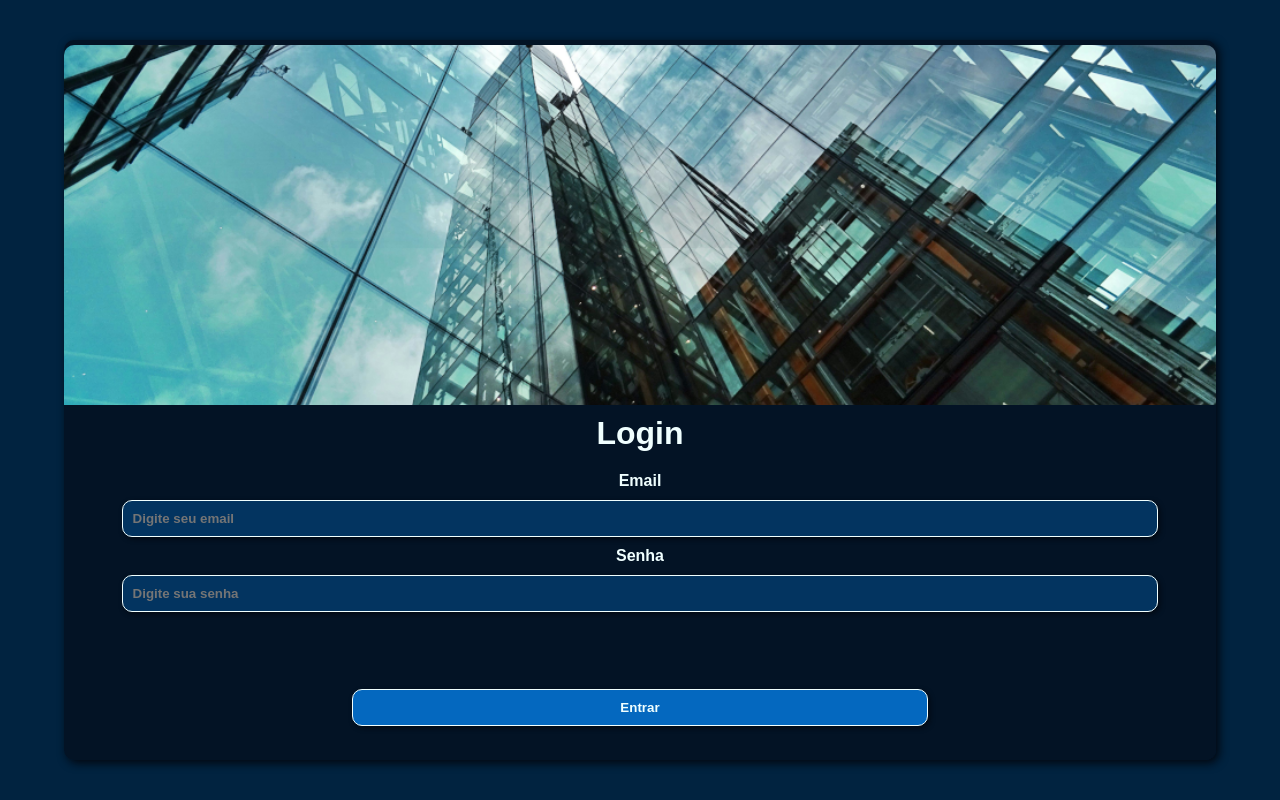
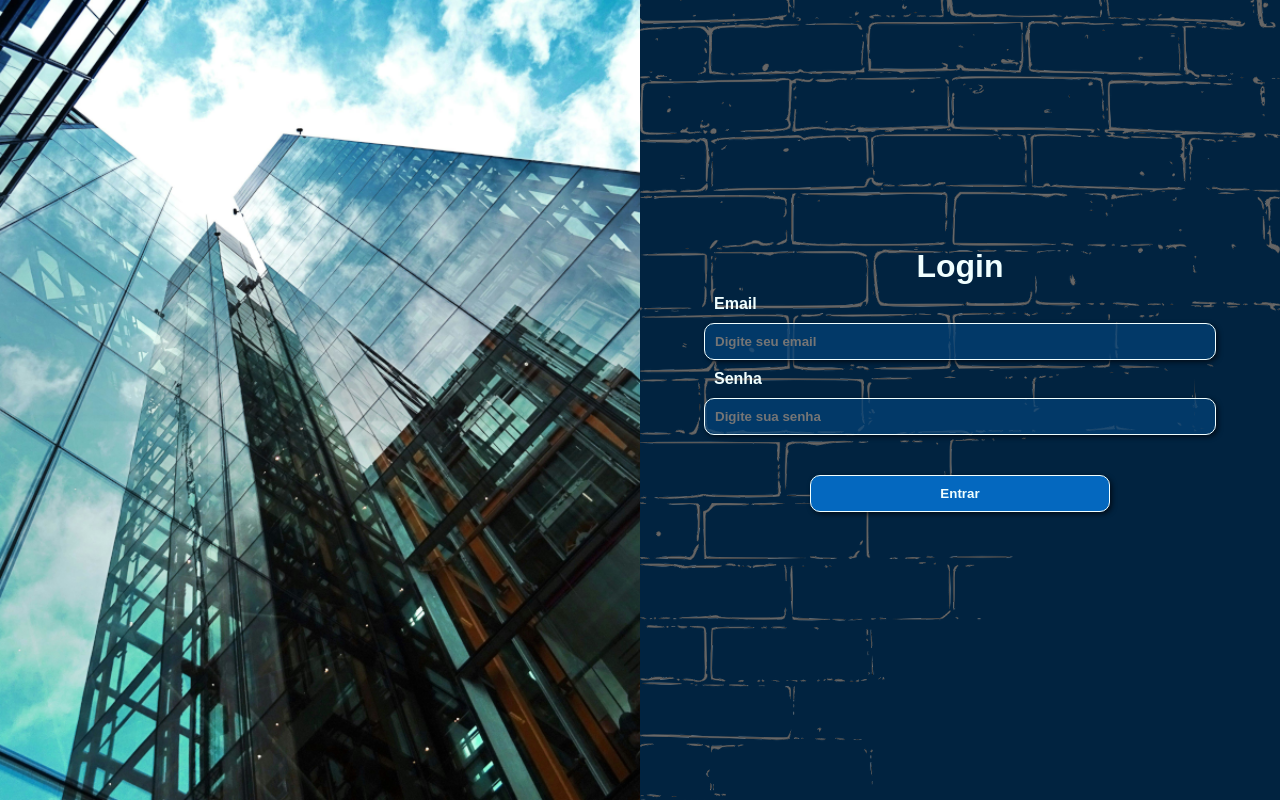
Before and after one commit to Jefersonboaventura/htmlcss, a PHP site: page / in a window 1280 px wide. Run offline with PHP 8.4, Linux system fonts and the light colour scheme.

Commit message:
atualizei versão do landscape media query

```diff
--- a/mediaquerie/ex026/desafio-mq/estilos/landscape.css
+++ b/mediaquerie/ex026/desafio-mq/estilos/landscape.css
@@ -13,44 +13,33 @@
     box-sizing: border-box;
     font-family: Arial, Helvetica, sans-serif;
 }
+
 #container{
+    height: 100vh;
+    width: 100vw;
+    background-color: #0468BF;
     display: flex;
-    flex-direction: column;
-    justify-content: center;
-    align-items: center;
-    width: 100vw;
-    height: 100vh;
-    background-color: var(--cor-principal);
-}
-#imagem{
-    background: var(--cor-principal) url(../imagens/predio2.png) no-repeat center center;
-    background-size: cover;
-    width: 100%;
-    height: 50%;
-    border-radius: 10px 10px 0px 0px;
-    background-color: #03060dc5;
-}
-#principal{
-    display: flex;
-    justify-content: center;
-    align-items: center;
-    background-color: var(--cor-principal);
-    width: 100vw;
-    height: 90vh;
-    min-height: 500px;
+    justify-content: end;
 }
 
-.caixa-login{
+#principal{
+    height: 100vh;
+    width: 50vw;
+    background: var(--cor-principal) url(../imagens/bricks-147309_1280.png) no-repeat center center;
+    background-size: cover;
     display: flex;
     flex-direction: column;
     align-items: center;
     justify-content: center;
-    width: 90vw;
-    height: 100%;
-    border-radius: 10px;
-    box-shadow: 3px 3px 10px var(--cor-secundaria);
-    background-color: #050a16a2;
 }
+
+#img-landscape{
+    width: 50vw;
+    height: 100vh;
+    background: var(--cor-principal) url(../imagens/predio2.png) no-repeat center;
+    background-size: cover;
+}
+
 .caixa-email, .caixa-senha{
     width: 100%;
     display: flex;
@@ -58,18 +47,22 @@
     justify-content: center;
     flex-direction: column;
 }
+
 .caixa-senha label{
     color: azure;
     font-weight: bold;
     padding: 10px;
+    width: 100%;
 }
 .caixa-email label{
     color: azure;
     font-weight: bold;
     padding: 10px;
+    width: 40vw;
 }
+
 #iemail, #isenha{
-    width: 90%;
+    width: 100%;
     background-color: #034279b7;
     padding: 10px;
     border-radius: 10px;
@@ -80,17 +73,18 @@
 }
 
 .entrar{
+    padding: 20px;
+    margin: 20px 0;
+    width: 100%;
     display: flex;
-    align-items: end;
+    align-items: center;
     justify-content: center;
-    width: 100%;
-    height: 20%;
-    padding-bottom: 30px;
 }
-
 .entrar input{
     padding: 10px;
-    width: 50%;
+    width: 300px;
+    border-radius: 10px;
+    background-color: ;
     border-radius: 10px;
     border: 1px solid azure;
     box-shadow: 2px 2px 5px #03060dc5;
@@ -99,10 +93,6 @@
     background-color: var(--cor-primaria);
     cursor: pointer;
 }
-.entrar input:hover{
-    background-color: #034C8C;
-}
 h1{
-    padding: 10px;
     color: azure;
 }
--- a/mediaquerie/ex026/desafio-mq/estilos/portrait.css
+++ b/mediaquerie/ex026/desafio-mq/estilos/portrait.css
@@ -105,3 +105,7 @@ h1{
     padding: 10px;
     color: azure;
 }
+
+#img-landscape{
+    display: none;
+}
--- a/mediaquerie/ex026/desafio-mq/index.html
+++ b/mediaquerie/ex026/desafio-mq/index.html
@@ -9,7 +9,9 @@
 </head>
 <body>
     <main id="container">
+        <div id="img-landscape">
 
+        </div>
         <form action="cadastro.php" method="get">
             <div id="principal">
                 <div class="caixa-login">
```
Also changed, not shown: mediaquerie/ex026/desafio-mq/imagens/aquarela.png (added), mediaquerie/ex026/desafio-mq/imagens/bricks-147309_1280.png (added), mediaquerie/ex026/desafio-mq/imagens/fundo-estrelado.png (added).
